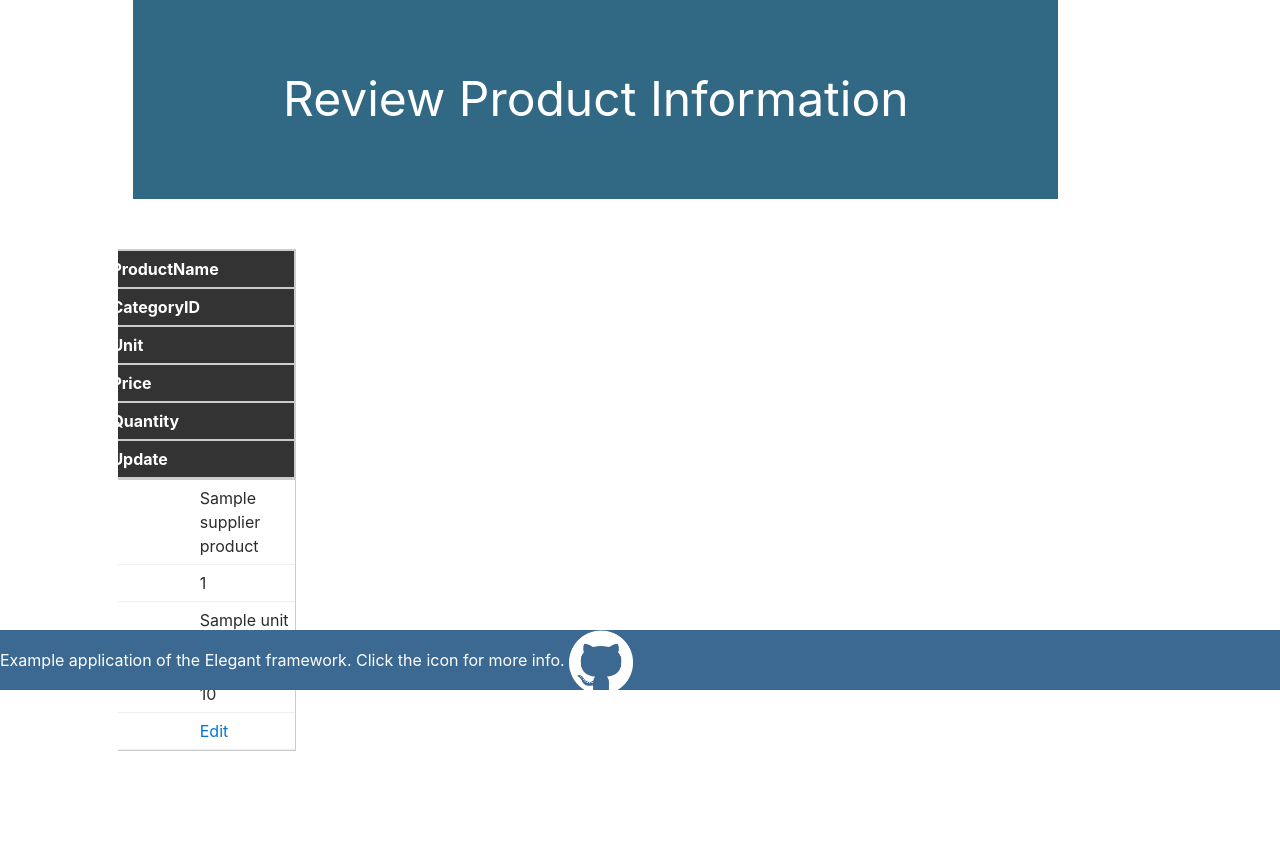
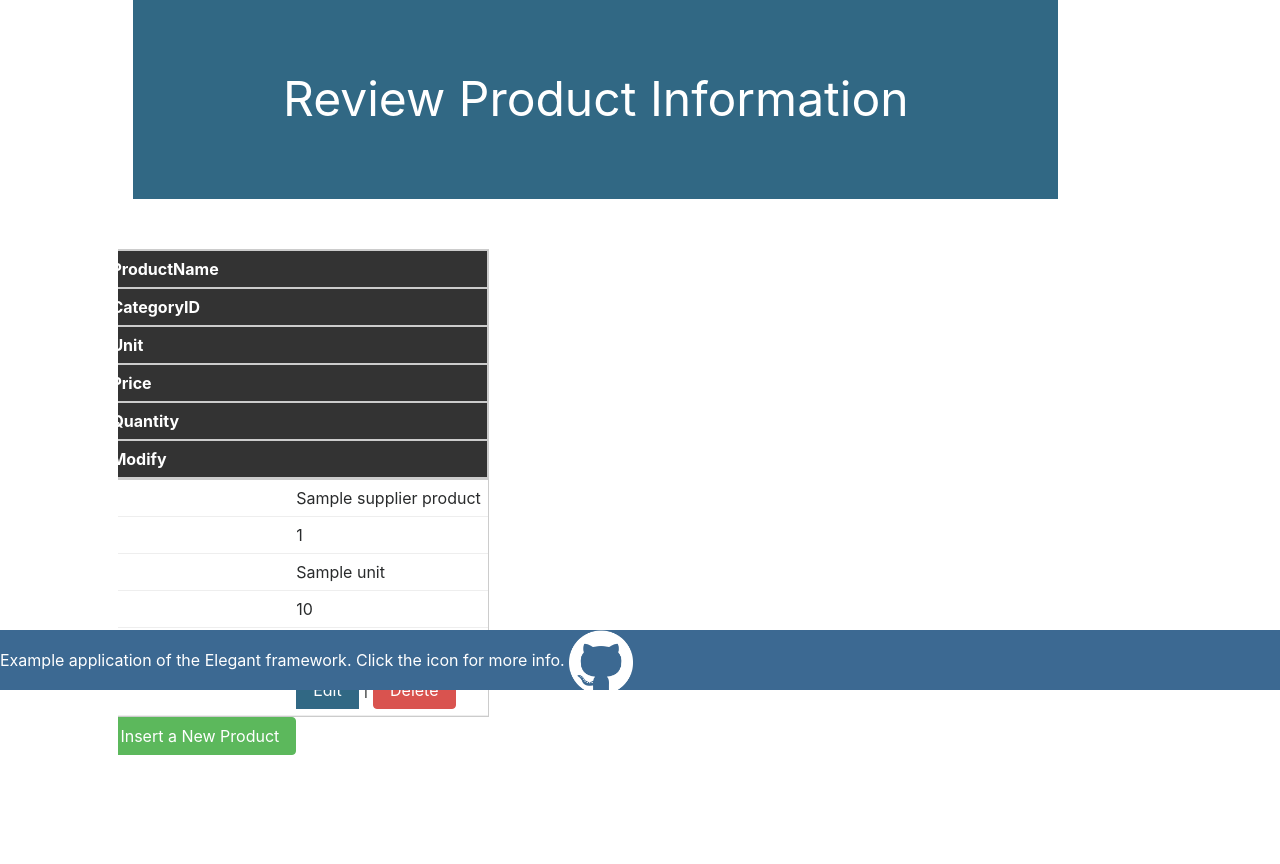
Before and after one commit to mharoot/ElegantMVC, a PHP site: template pages/supplier/view-all-supplier-products.php in a window 1280 px wide. Shown: the part 110-974 px from the top of the page. Before the commit the page ends 861 px from the top, so only its background shows below. Run offline with PHP 8.4, Linux system fonts and the light colour scheme; the visitor is signed in with stand-in values (Sample User, id 1); the template is opened without the code that fills it: most values are stand-ins (such as "Sample title", 1, 10 or a date in 2020); some libraries are stand-ins or nearby versions.

Commit message:
added CRUD functionality for suppliers to perform operations on the products table.

```diff
--- a/Models/supplier_model.php
+++ b/Models/supplier_model.php
@@ -54,6 +54,7 @@ class SupplierModel extends Model
         $product_info_edited = false;
 
         $product = $this->getSupplierProduct($_SESSION['ProductID']);
+        $SupplierID = $this->getSupplierID();
 
         $product_model = new ProductModel();
 
@@ -68,12 +69,13 @@ class SupplierModel extends Model
             // update
             $product_info_edited = $product_model
                                         ->where('ProductID', '=', $_SESSION['ProductID'])
+                                        ->where('SupplierID', '=', $SupplierID) // for security purposes, this prevents a supplier from updating another supplier's products through html injection
                                         ->save();
         }
         else
         {
             // insert
-           $product_model->SupplierID = $this->getSupplierID();
+           $product_model->SupplierID = $SupplierID;
            $product_info_edited = $product_model->save();
         }
 
--- a/index.php
+++ b/index.php
@@ -87,6 +87,9 @@ $router->addRoute("view-all-supplier-products", "SupplierController", "displaySu
 $router->addRoute("update-product-form", "SupplierController", "displayProductForm", array(4));
 $router->addRoute("edit-product-information", "SupplierController", "editProductInformation", array(4));
 
+$router->addRoute("delete-product", "SupplierController", "deleteProduct", array(4));
+
+
 
 /**
  *              User Routes
--- a/pages/supplier/view-all-supplier-products.php
+++ b/pages/supplier/view-all-supplier-products.php
@@ -15,15 +15,15 @@ else if ( isset($_SESSION['error_message']) )
 ?>
 
   </div>
-
+  </br>
   <div class="row">
 <?php
 if ( isset($supplier_products) && $supplier_products != false)
 {
 ?>
-</br>
+
         <table>
-            <th>ProductName</th><th>CategoryID</th><th>Unit</th><th>Price</th><th>Quantity</th><th>Update</th>
+            <th>ProductName</th><th>CategoryID</th><th>Unit</th><th>Price</th><th>Quantity</th><th>Modify</th>
 <?php foreach ($supplier_products as $supplier_product) {?>
             <tr>
                 <td><?php echo $supplier_product->ProductName;?> </td>
@@ -31,13 +31,16 @@ if ( isset($supplier_products) && $supplier_products != false)
                 <td><?php echo $supplier_product->Unit;?> </td>
                 <td><?php echo $supplier_product->Price;?> </td>
                 <td><?php echo $supplier_product->Quantity;?> </td>
-                <td><a href="./update-product-form?productId=<?php echo $supplier_product->ProductID; ?>">Edit</a></td>
+                <td><a class="btn btn-primary" href="./update-product-form?productId=<?php echo $supplier_product->ProductID; ?>">Edit</a> | <a class="btn btn-danger" href="./delete-product?productId=<?php echo $supplier_product->ProductID; ?>">Delete</a></td>
             </tr>
 
 <?php } ?>
         </table>
-  </div>
 
 <?php
 }
 ?>
+
+    </br>
+    <a class="btn btn-success" href="./update-product-form">Insert a New Product</a>
+  </div>
```
Also changed, not shown: Controllers/supplier_controller.php (+27 -0 lines).
